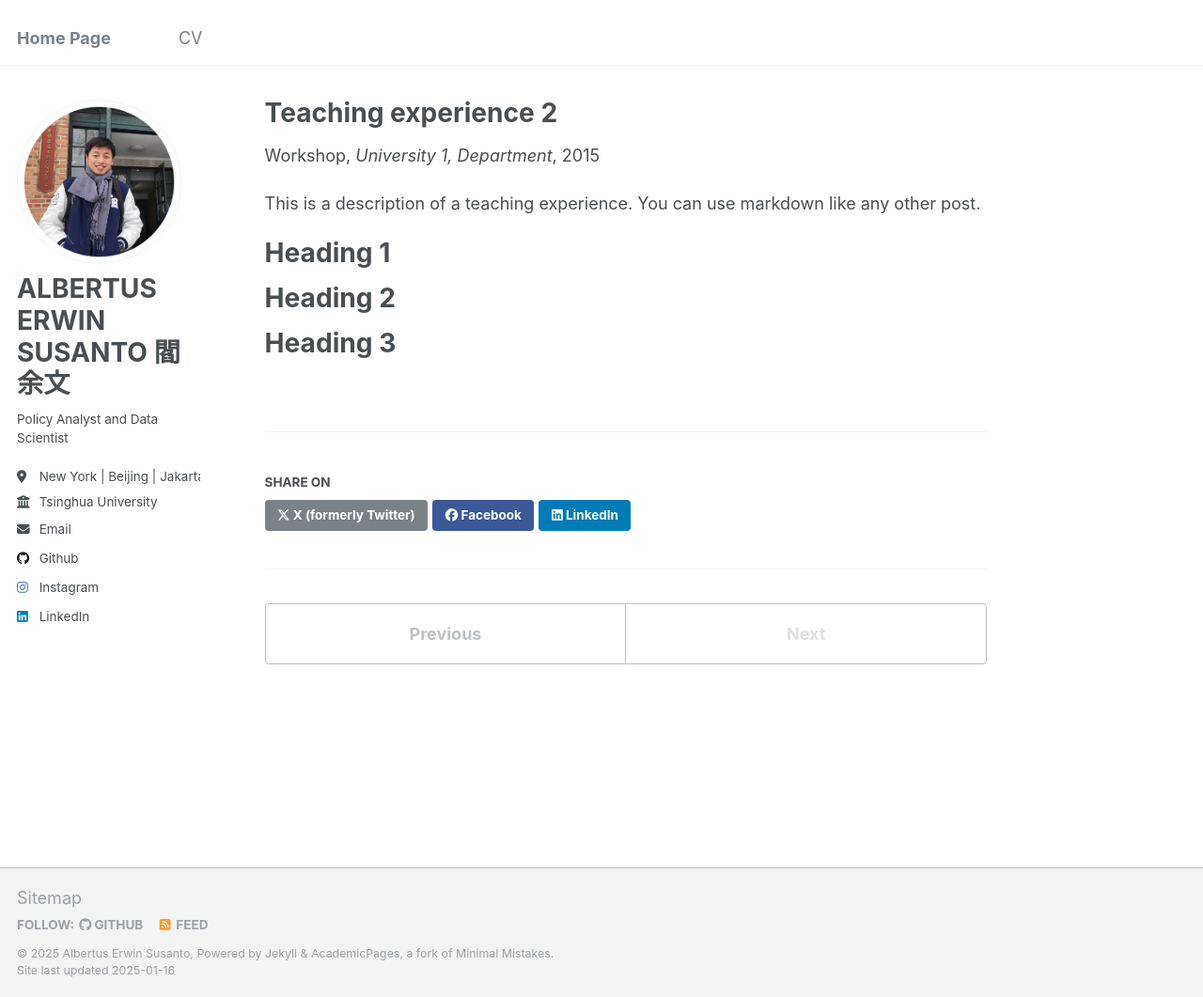
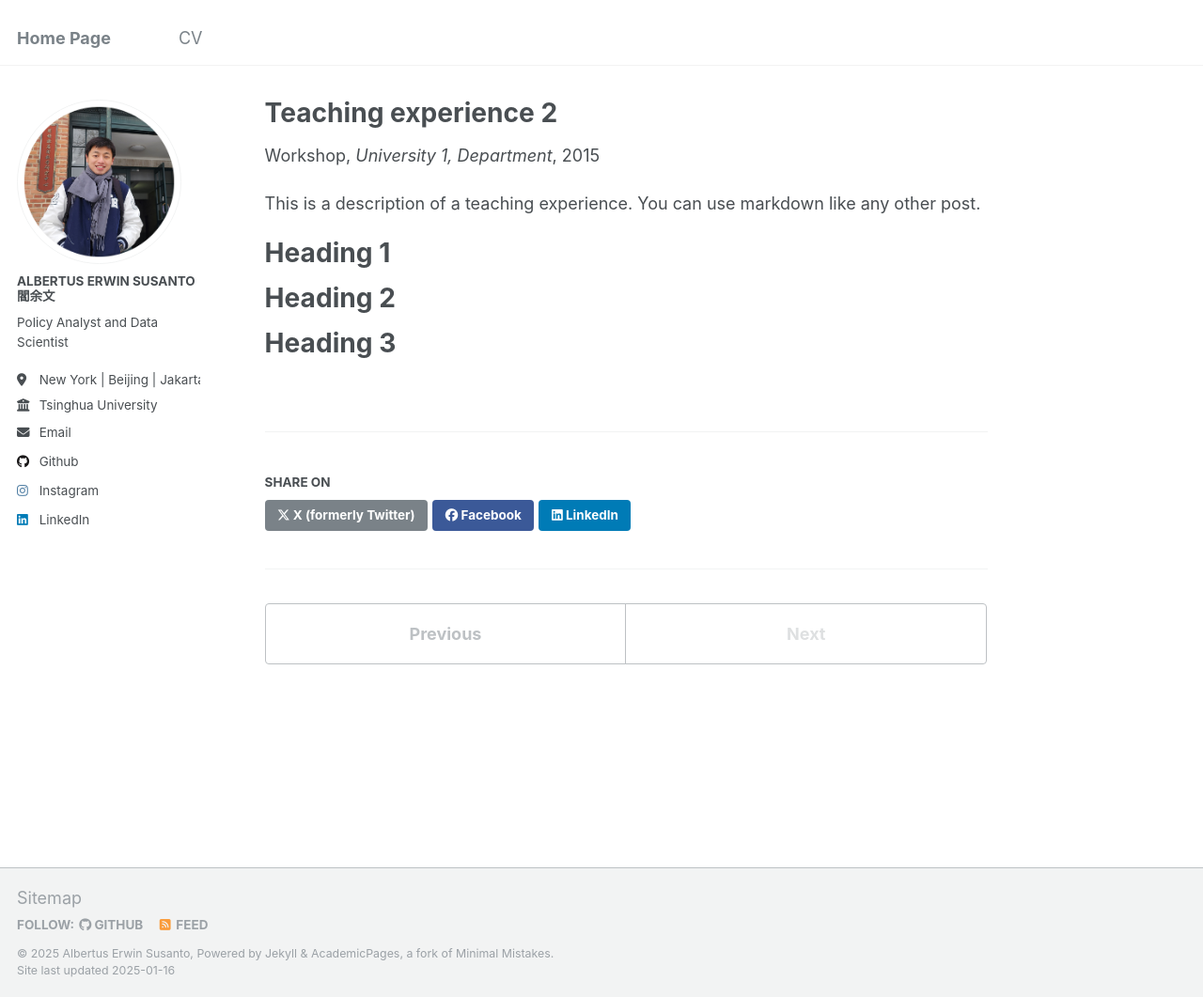
Before and after one commit to aerwins-yyw/aerwins-yyw.github.io, a Jekyll site: the page built from _teaching/2015-spring-teaching-2.md, in a window 1280 px wide and 1061 px high. Shown: the whole window at 94% size. Built offline with Jekyll 4.4.1, drawn with Linux system fonts in a browser that asks for light colours.

Commit message:
side bar and navigation

```diff
--- a/_sass/_navigation.scss
+++ b/_sass/_navigation.scss
@@ -72,7 +72,7 @@
   li {
     display: block;
     float: left;
-    margin-left: -1px;
+    margin-left: 1px;
 
     a {
       margin-bottom: 0.25em;
--- a/_sass/_sidebar.scss
+++ b/_sass/_sidebar.scss
@@ -125,7 +125,7 @@
 }
 .sidebar .author__name {
   font-family: $sans-serif;
-  font-size: $type-size-3;
+  font-size: $type-size-6;
 }
 
 .sidebar .author__desktop {
```
